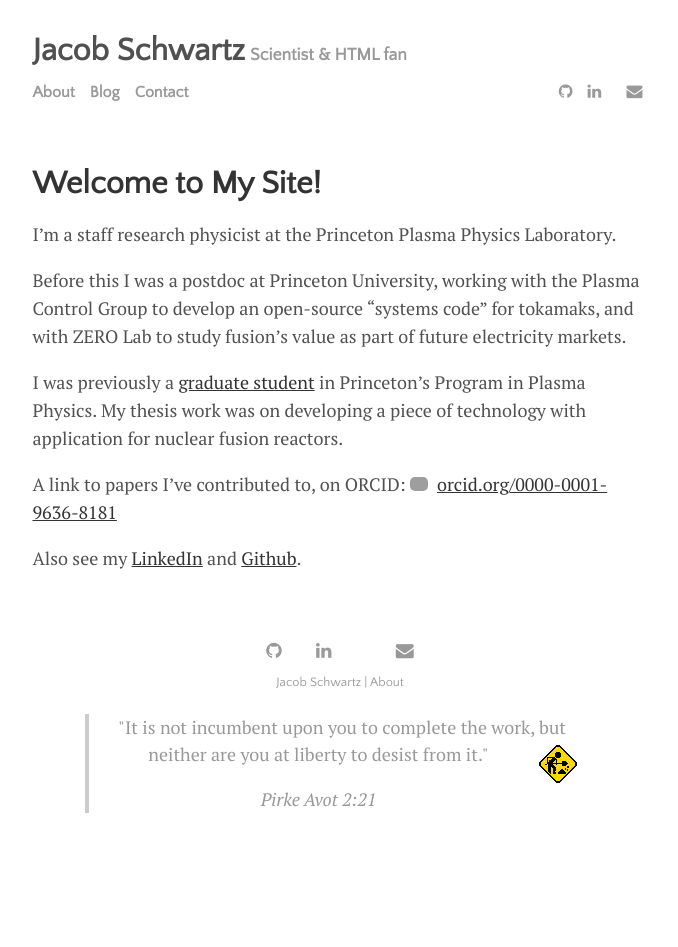
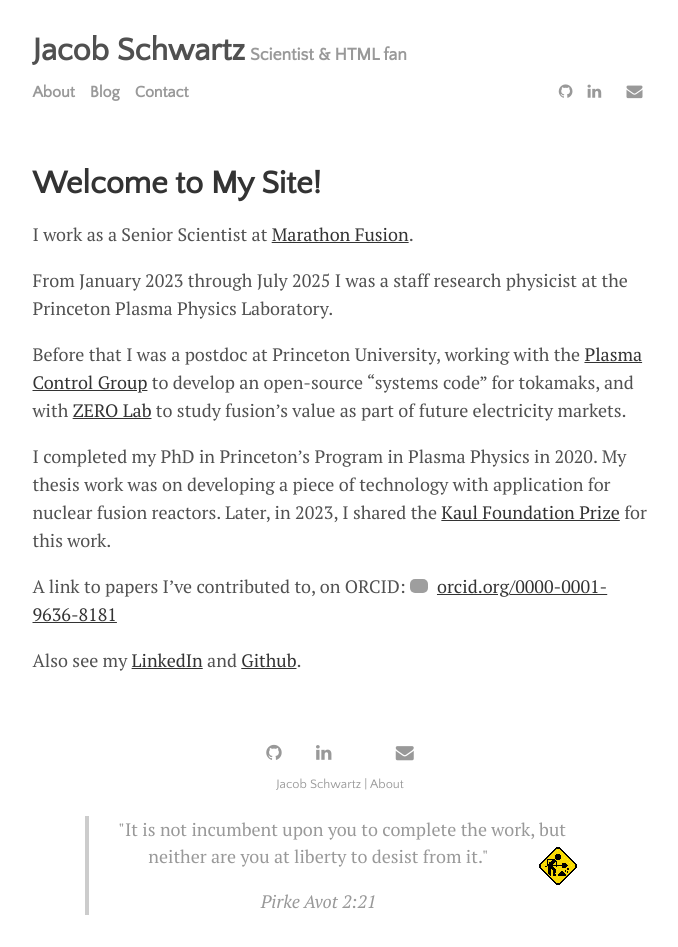
Before and after one commit to cfe316/cfe316.github.io, a Jekyll site: the page built from menu/about.md, in a window 1280 px wide. Shown: the whole page, without its empty margins (300-978 px from the left). Built offline with Jekyll 4.4.1, drawn with Linux system fonts in a browser that asks for light colours; a style sheet for code colours, icons or effects is not loaded; before the commit the page ends 900 px from its top, so only the background shows below that; grey boxes are pictures that could not be loaded.

Commit message:
Update about me

```diff
--- a/Gemfile
+++ b/Gemfile
@@ -8,7 +8,8 @@
 #
 # This will help ensure the proper Jekyll version is running.
 # Happy Jekylling!
-gem "jekyll", "~> 3.9.0"
+gem "jekyll", "~> 3.10.0"
+gem "jekyll-sass-converter", "~> 1.5.2"
 
 # This is the default theme for new Jekyll sites. You may change this to anything you like.
 #gem "minima", "~> 2.0"
--- a/_data/settings.yml
+++ b/_data/settings.yml
@@ -10,7 +10,7 @@
 #- {icon: 'twitter', link: 'https://twitter.com/paululele'}
 - {icon: 'linkedin', link: 'https://www.linkedin.com/in/jacob-a-schwartz'}
 - {icon: 'orcid', link: 'https://orcid.org/0000-0001-9636-8181'}
-- {icon: 'envelope', link: 'mailto:jacobas@princeton.edu'}
+- {icon: 'envelope', link: 'mailto:jacob@ the domain of this site'}
 #- {icon: 'rss-square', link: '/feed.xml'}
 # - {icon: 'rss-square', link: '/rss-feed.xml'}
 
--- a/menu/about.md
+++ b/menu/about.md
@@ -3,11 +3,14 @@
 title: Welcome to My Site!
 ---
 
-I'm a staff research physicist at the Princeton Plasma Physics Laboratory.
+I work as a Senior Scientist at [Marathon Fusion](https://www.marathonfusion.com).
 
-Before this I was a postdoc at Princeton University, working with the Plasma Control Group to develop an open-source "systems code" for tokamaks, and with ZERO Lab to study fusion's value as part of future electricity markets.
+From January 2023 through July 2025 I was a staff research physicist at the Princeton Plasma Physics Laboratory.
 
-I was previously a [graduate student](https://plasma.princeton.edu/people/jacob-schwartz) in Princeton's Program in Plasma Physics. My thesis work was on developing a piece of technology with application for nuclear fusion reactors.
+Before that I was a postdoc at Princeton University, working with the [Plasma Control Group](https://control.princeton.edu/) to develop an open-source "systems code" for tokamaks, and with [ZERO Lab](https://zero.lab.princeton.edu/) to study fusion's value as part of future electricity markets.
+
+I completed my PhD in Princeton's Program in Plasma Physics in 2020. My thesis work was on developing a piece of technology with application for nuclear fusion reactors.
+Later, in 2023, I shared the [Kaul Foundation Prize](https://www.pppl.gov/news/2023/pppl-researchers-earn-kaul-foundation-prize-fusion-cooling-system) for this work.
 
 A link to papers I've contributed to, on ORCID:
 <a href="https://orcid.org/0000-0001-9636-8181" target="orcid.widget" rel="noopener noreferrer" style="vertical-align:top;"><img src="https://orcid.org/sites/default/files/images/orcid_16x16.png" style="width:1em;margin-right:.5em;" alt="ORCID iD icon">orcid.org/0000-0001-9636-8181</a>
```
Also changed, not shown: menu/contact.md (+1 -1 lines), 1 other file.
